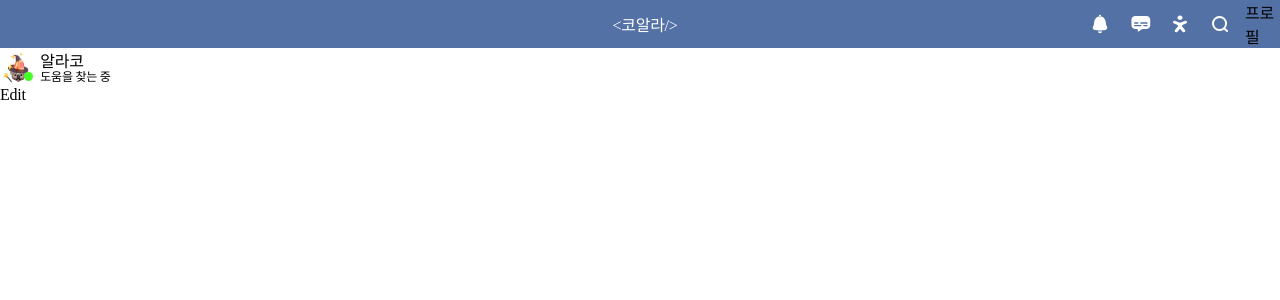
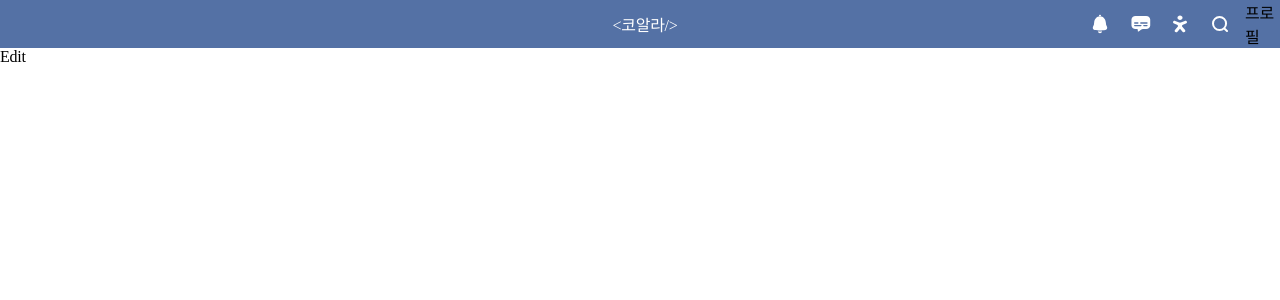
Before and after one commit to Code-Algorithm-Live/Code-Algorithm-Live, a Next.js app in the folder frontend/: page /help/edit in a window 1280 px wide. Shown: the top 300 px of the page. Built offline with nearby package versions, Linux system fonts and the light colour scheme.

Commit message:
Design: Apply feedback

```diff
--- a/frontend/src/app/help/edit/page.tsx
+++ b/frontend/src/app/help/edit/page.tsx
@@ -1,12 +1,3 @@
-// import Modal from '@/components/Common/Modal/PersonModal';
-import Person from '@/components/Common/User/User';
-
 export default function Edit() {
-  return (
-    <h1>
-      <Person></Person>
-      {/* <Modal /> */}
-      Edit
-    </h1>
-  );
+  return <h1>Edit</h1>;
 }
```
Also changed, not shown: frontend/src/components/User/UserComponents/User.tsx (renamed from frontend/src/components/Common/User/User.tsx, +7 -9 lines), frontend/src/components/User/UserModal/UserModal.tsx (renamed from frontend/src/components/Common/UserModal/UserModal.tsx, +1 -14 lines), frontend/src/components/User/UserComponents/User.module.scss (renamed from frontend/src/components/Common/User/User.module.scss), frontend/src/components/User/UserModal/UserModal.module.scss (renamed from frontend/src/components/Common/UserModal/UserModal.module.scss).
